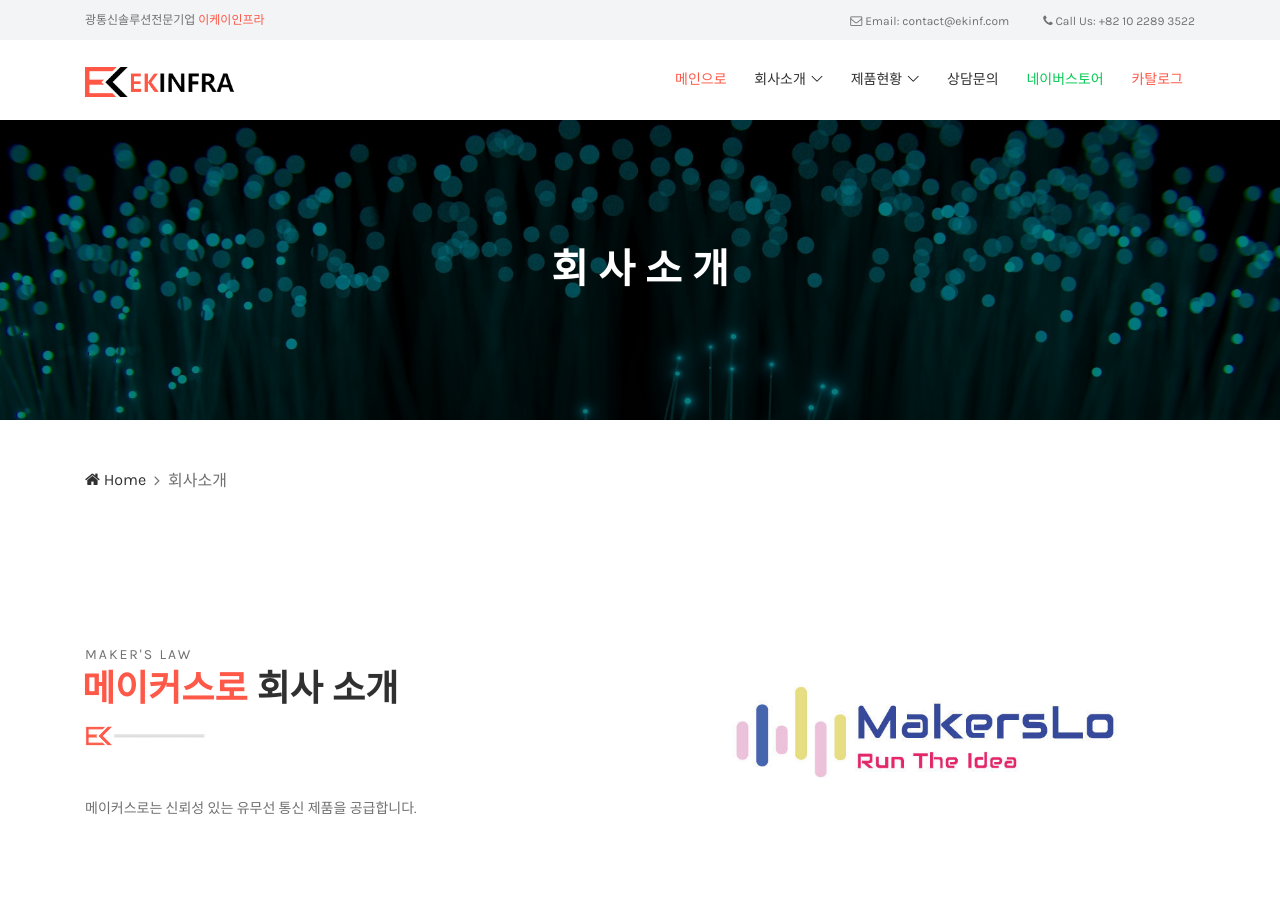
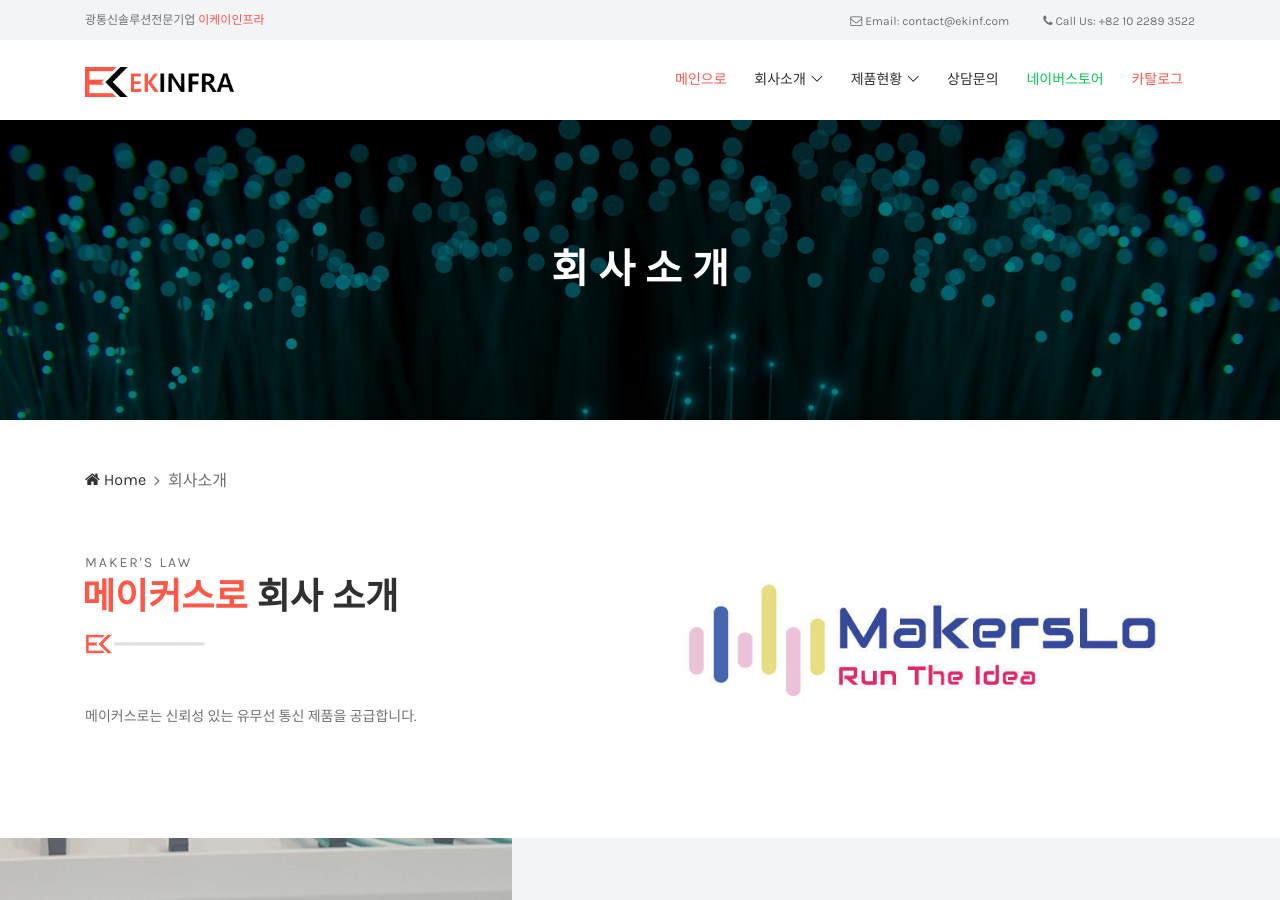
Before and after one commit to ekinfra/ekinfra.github.io, a Jekyll site: the page built from about-makerslo.html, in a window 1280 px wide and 900 px high. Built offline with Jekyll 4.4.1, drawn with Linux system fonts in a browser that asks for light colours; some web fonts are replaced.

Commit message:
change photo of about-makerslo

```diff
--- a/about-makerslo.html
+++ b/about-makerslo.html
@@ -77,7 +77,7 @@ layout: default
 
         <div class="col-12 col-lg-6">
           <div class="about-us-thumbnail mb-100">
-            <img src="img/core-img/makerslo.jpeg" alt="">
+            <img src="img/core-img/makerslo.png" alt="">
           </div>
         </div>
       </div>
```
Also changed, not shown: img/core-img/makerslo.jpeg (deleted), img/core-img/makerslo.png (added).
